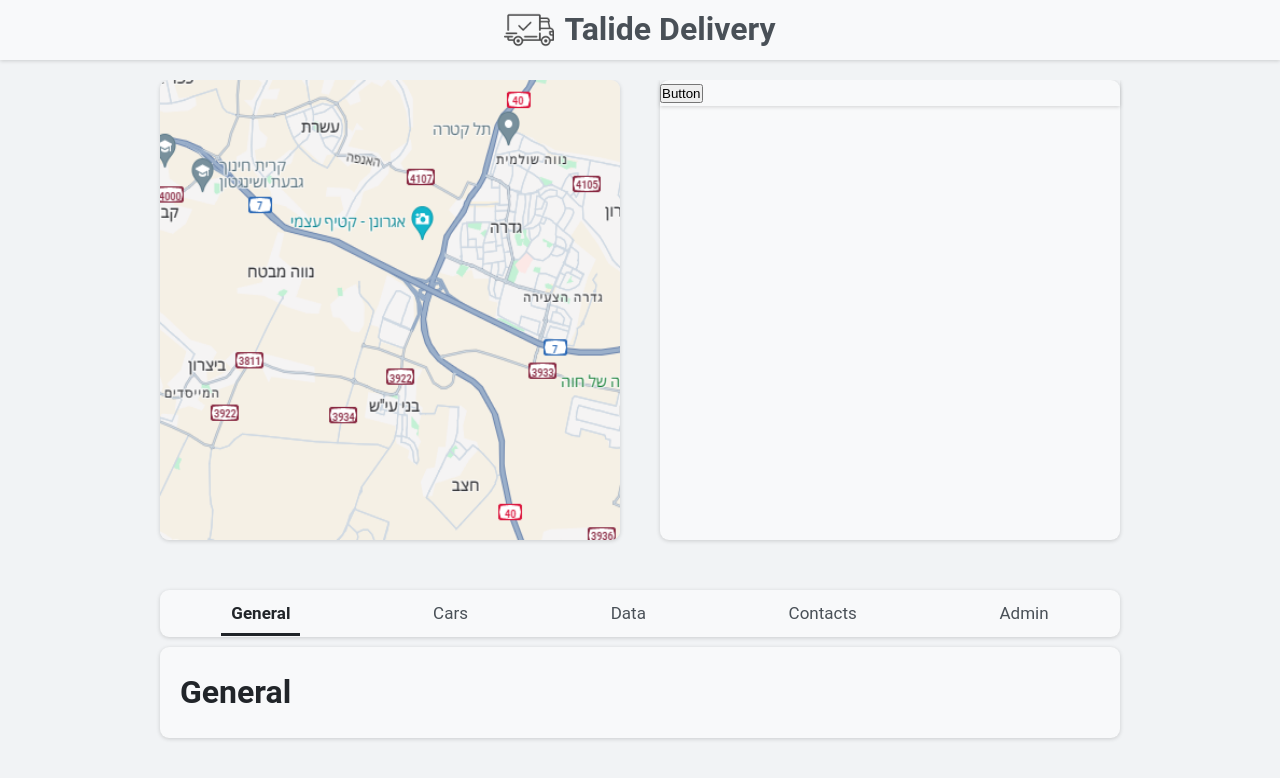
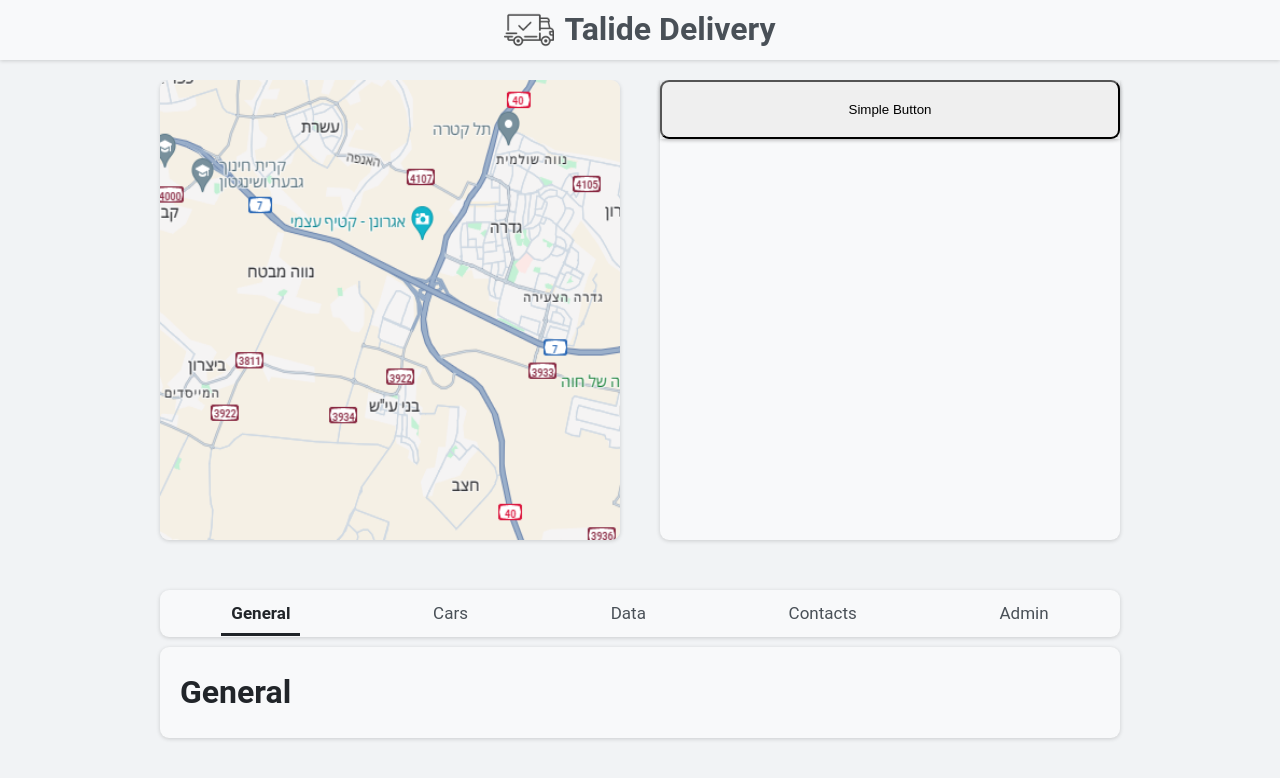
Before and after one commit to tahelka/Virtual-Rail-Autonomous-Vehicle, a React (Vite) app in the folder TalideDeliveryApp/: page /app/general in a window 1280 px wide. Shown: the top 778 px of the page. Built offline with nearby package versions, Linux system fonts and the light colour scheme.

Commit message:
created simple button in the web app

```diff
--- a/TalideDeliveryApp/src/components/DisplayControlButtons.jsx
+++ b/TalideDeliveryApp/src/components/DisplayControlButtons.jsx
@@ -7,8 +7,8 @@
 function DisplayControlButtons() {
   return (
     <div className={styles.displayControlButtons}>
-      < button onClick={clickMe}>
-      Button
+      < button className={styles.simpleButton} onClick={clickMe}>
+      Simple Button
       </button>
 
     </div>
--- a/TalideDeliveryApp/src/components/DisplayControlButtons.module.css
+++ b/TalideDeliveryApp/src/components/DisplayControlButtons.module.css
@@ -3,6 +3,7 @@
   }
 
 .simpleButton {
+  width: 100%;
   box-shadow: rgba(0, 0, 0, 0.16) 0px 1px 4px;
   border-radius: 9px;
   padding: 2rem;
```
